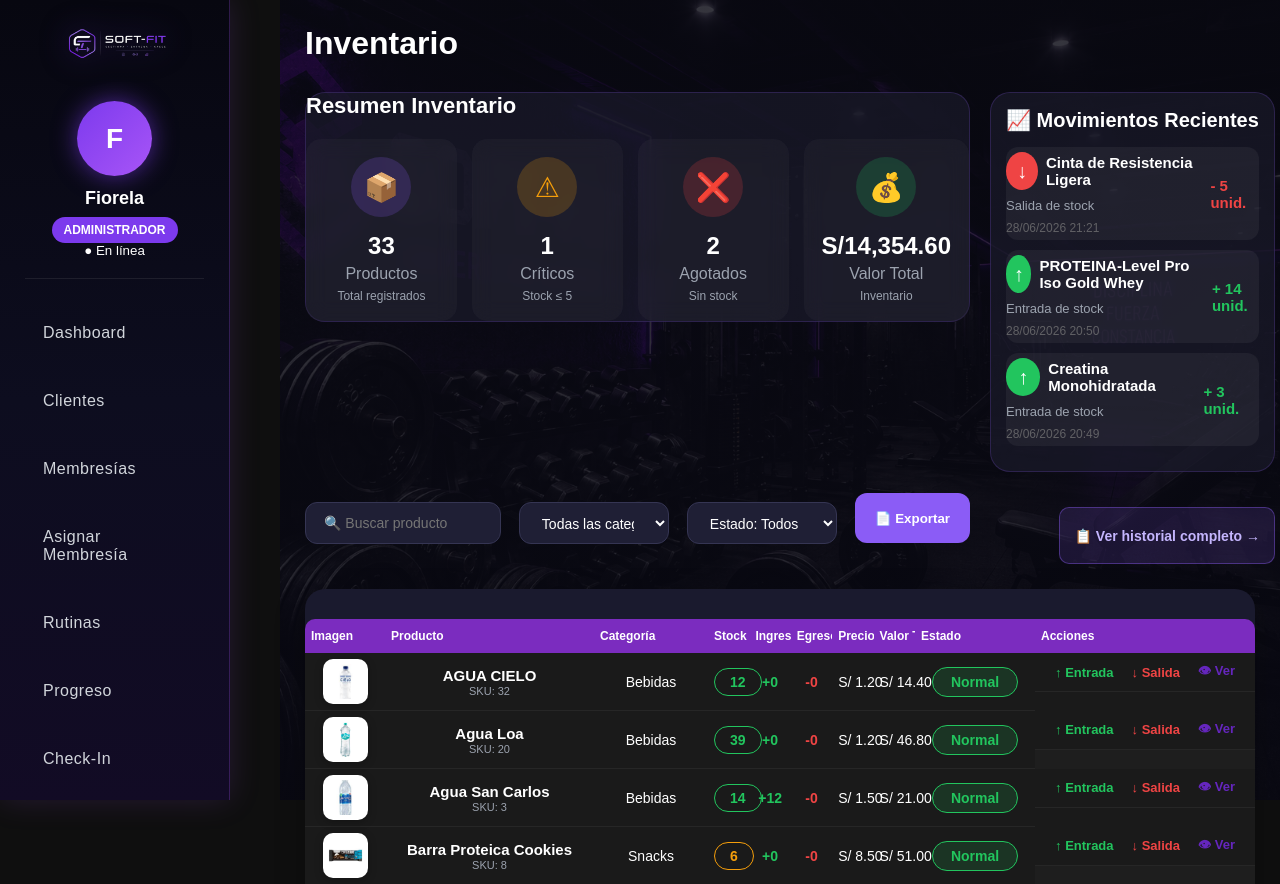
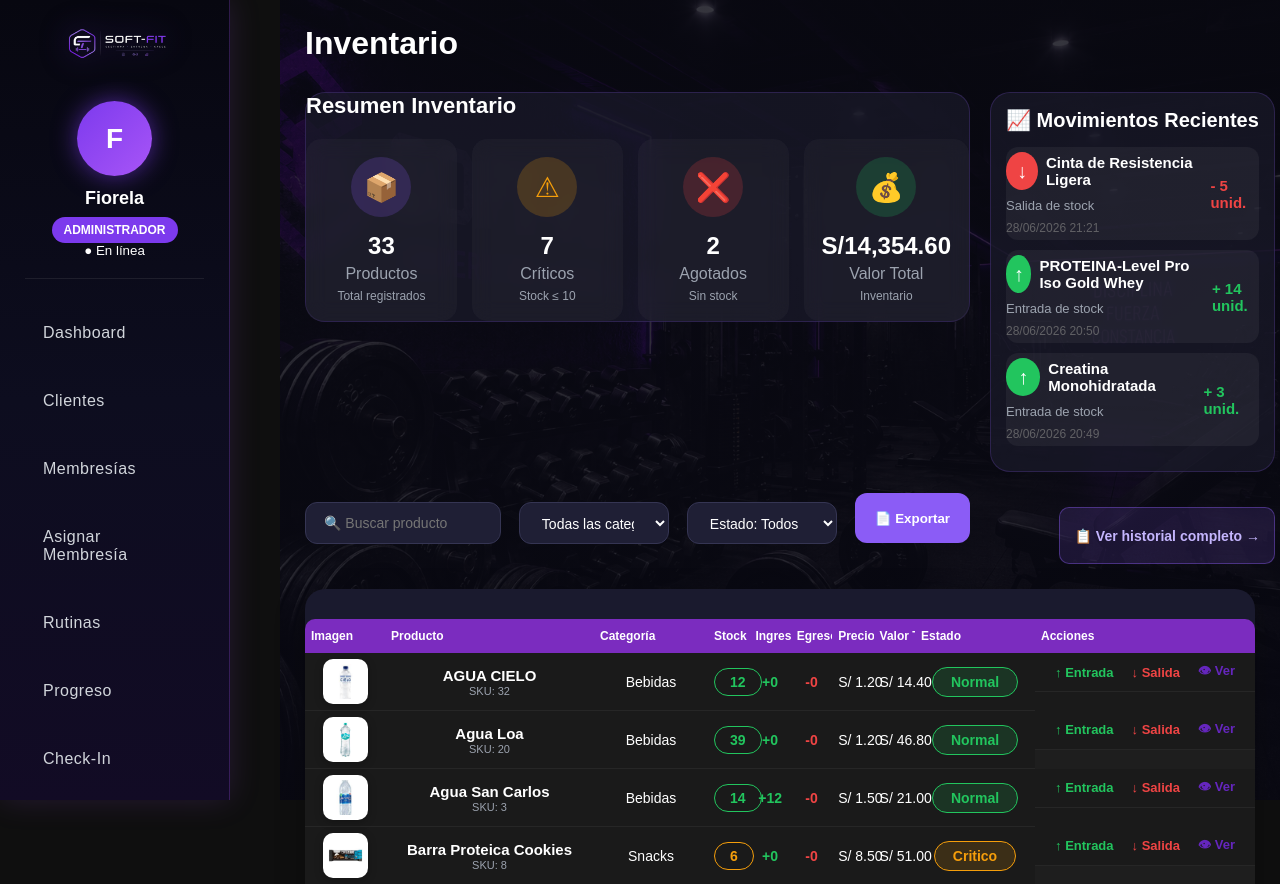
Before and after one commit to fiorelaparillp-ship-it/SOFT-FIT, a PHP site: page /pages/inventario.php in a window 1280 px wide. Shown: the top 884 px of the page. Run offline with PHP 8.4, Linux system fonts and the light colour scheme; a user stored in the database is signed in; data comes from the database, SQL or seed files in the repository; some libraries are stand-ins or nearby versions.

Commit message:
Corregir estado del modulo de inventario

```diff
--- a/pages/inventario.php
+++ b/pages/inventario.php
@@ -39,7 +39,7 @@ $stockCritico = mysqli_fetch_assoc(
 mysqli_query($conexion,"
 SELECT COUNT(*) total
 FROM productos
-WHERE stock <= 5
+WHERE stock <= 10
 AND stock > 0
 ")
 )['total'];
@@ -112,7 +112,7 @@ $conexion,
 
 <p>Críticos</p>
 
-<small>Stock ≤ 5</small>
+<small>Stock ≤ 10</small>
 
 </div>
 
@@ -396,7 +396,7 @@ if($fila['stock'] == 0){
     $estado = "agotado";
     $clase = "estado-agotado";
 
-}elseif($fila['stock'] <= 5){
+}elseif($fila['stock'] <= 10){
 
     $estado = "critico";
     $clase = "estado-critico";
```
